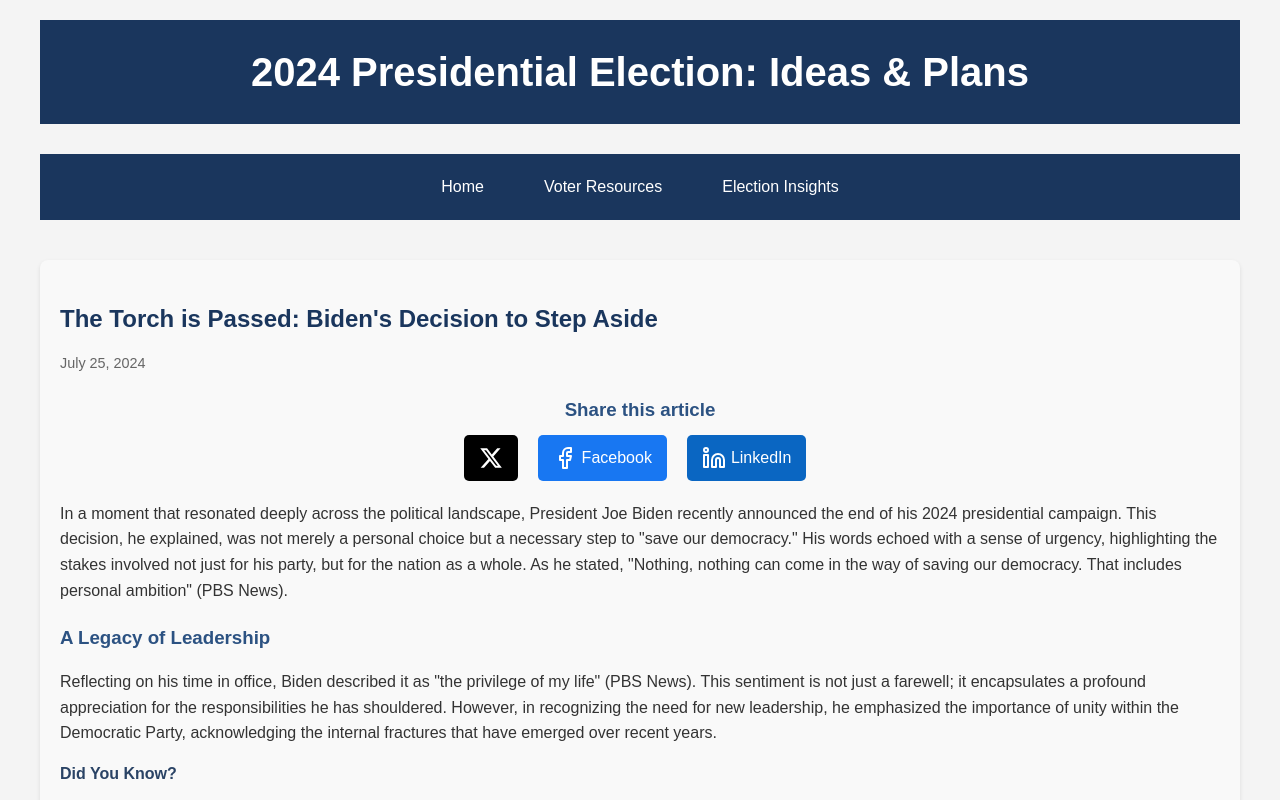
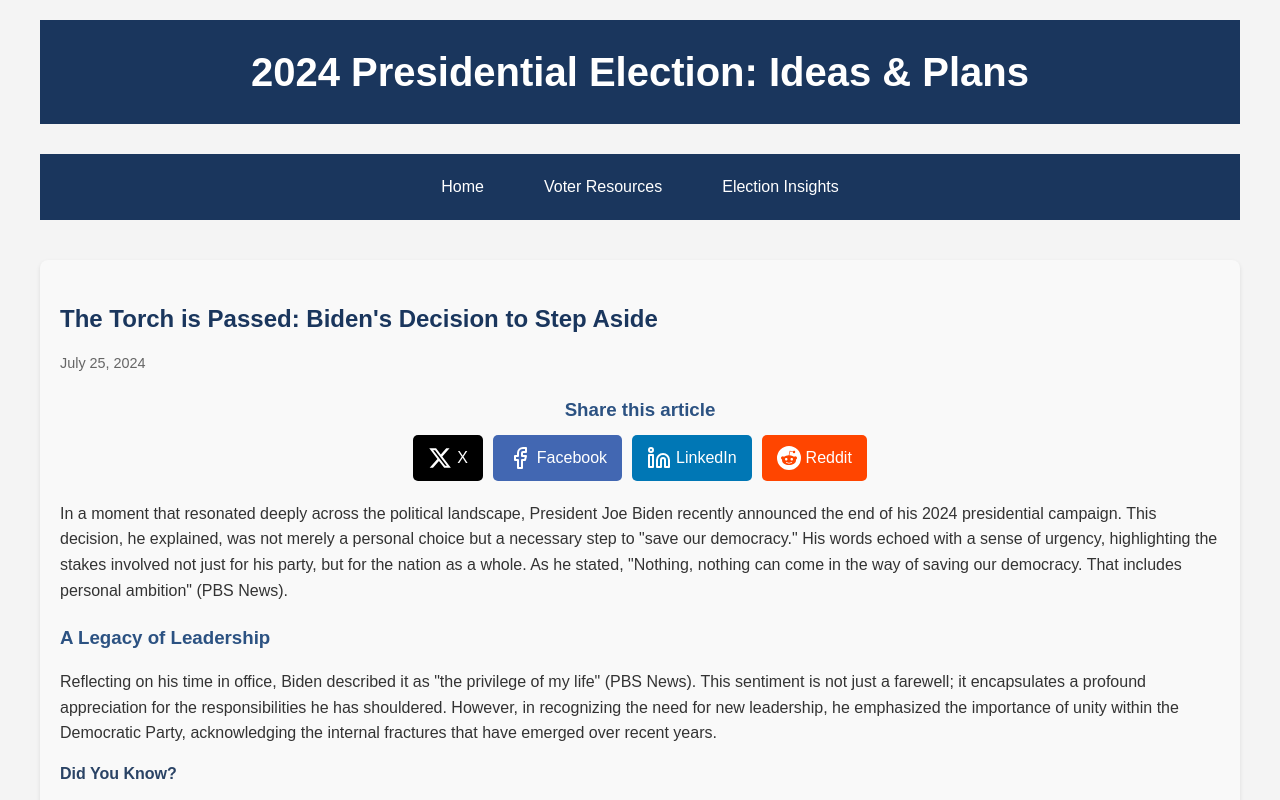
Before and after one commit to PaulMoreira/FactVerify, a React (Create React App) app: page /insights/biden-steps-aside in a window 1280 px wide. Shown: the top 800 px of the page. Built offline with nearby package versions, Linux system fonts and the light colour scheme.

Commit message:
added reddit share button

```diff
--- a/src/App.css
+++ b/src/App.css
@@ -293,7 +293,6 @@ footer {
   color: white;
   text-decoration: none;
   transition: opacity 0.2s;
-  margin-right: 10px;
 }
 
 .share-button:hover {
@@ -304,30 +303,20 @@ footer {
   margin-left: 5px;
 }
 
-.share-button svg {
-  width: 24px;
-  height: 24px;
-}
-
 .x-twitter {
   background-color: #000000;
-  color: #ffffff;
-}
-
-.x-twitter svg {
-  fill: #ffffff;
 }
 
 .facebook {
-  background-color: #1877F2;
+  background-color: #4267B2;
 }
 
 .linkedin {
-  background-color: #0A66C2;
+  background-color: #0077B5;
 }
 
-.facebook svg, .linkedin svg {
-  stroke: #ffffff;
+.reddit {
+  background-color: #FF4500;
 }
 
 /* Override any inherited styles for links within share buttons */
--- a/src/SocialMediaShare.js
+++ b/src/SocialMediaShare.js
@@ -17,6 +17,7 @@ const SocialMediaShare = ({ url, title }) => {
           <svg xmlns="http://www.w3.org/2000/svg" width="24" height="24" viewBox="0 0 24 24" fill="currentColor">
             <path d="M18.244 2.25h3.308l-7.227 8.26 8.502 11.24H16.17l-5.214-6.817L4.99 21.75H1.68l7.73-8.835L1.254 2.25H8.08l4.713 6.231zm-1.161 17.52h1.833L7.084 4.126H5.117z" />
           </svg>
+          <span>X</span>
         </a>
         <a
           href={`https://www.facebook.com/sharer/sharer.php?u=${encodedUrl}`}
@@ -42,6 +43,17 @@ const SocialMediaShare = ({ url, title }) => {
           </svg>
           <span>LinkedIn</span>
         </a>
+        <a
+          href={`https://www.reddit.com/submit?url=${encodedUrl}&title=${encodedTitle}`}
+          target="_blank"
+          rel="noopener noreferrer"
+          className="share-button reddit"
+        >
+          <svg xmlns="http://www.w3.org/2000/svg" width="24" height="24" viewBox="0 0 24 24" fill="currentColor">
+            <path d="M12 0A12 12 0 0 0 0 12a12 12 0 0 0 12 12 12 12 0 0 0 12-12A12 12 0 0 0 12 0zm5.01 4.744c.688 0 1.25.561 1.25 1.249a1.25 1.25 0 0 1-2.498.056l-2.597-.547-.8 3.747c1.824.07 3.48.632 4.674 1.488.308-.309.73-.491 1.207-.491.968 0 1.754.786 1.754 1.754 0 .716-.435 1.333-1.01 1.614a3.111 3.111 0 0 1 .042.52c0 2.694-3.13 4.87-7.004 4.87-3.874 0-7.004-2.176-7.004-4.87 0-.183.015-.366.043-.534A1.748 1.748 0 0 1 4.028 12c0-.968.786-1.754 1.754-1.754.463 0 .898.196 1.207.49 1.207-.883 2.878-1.43 4.744-1.487l.885-4.182a.342.342 0 0 1 .14-.197.35.35 0 0 1 .238-.042l2.906.617a1.214 1.214 0 0 1 1.108-.701zM9.25 12C8.561 12 8 12.562 8 13.25c0 .687.561 1.248 1.25 1.248.687 0 1.248-.561 1.248-1.249 0-.688-.561-1.249-1.249-1.249zm5.5 0c-.687 0-1.248.561-1.248 1.25 0 .687.561 1.248 1.249 1.248.688 0 1.249-.561 1.249-1.249 0-.687-.562-1.249-1.25-1.249zm-5.466 3.99a.327.327 0 0 0-.231.094.33.33 0 0 0 0 .463c.842.842 2.484.913 2.961.913.477 0 2.105-.056 2.961-.913a.361.361 0 0 0 .029-.463.33.33 0 0 0-.464 0c-.547.533-1.684.73-2.512.73-.828 0-1.979-.196-2.512-.73a.326.326 0 0 0-.232-.095z"/>
+          </svg>
+          <span>Reddit</span>
+        </a>
       </div>
     </div>
   );
```
